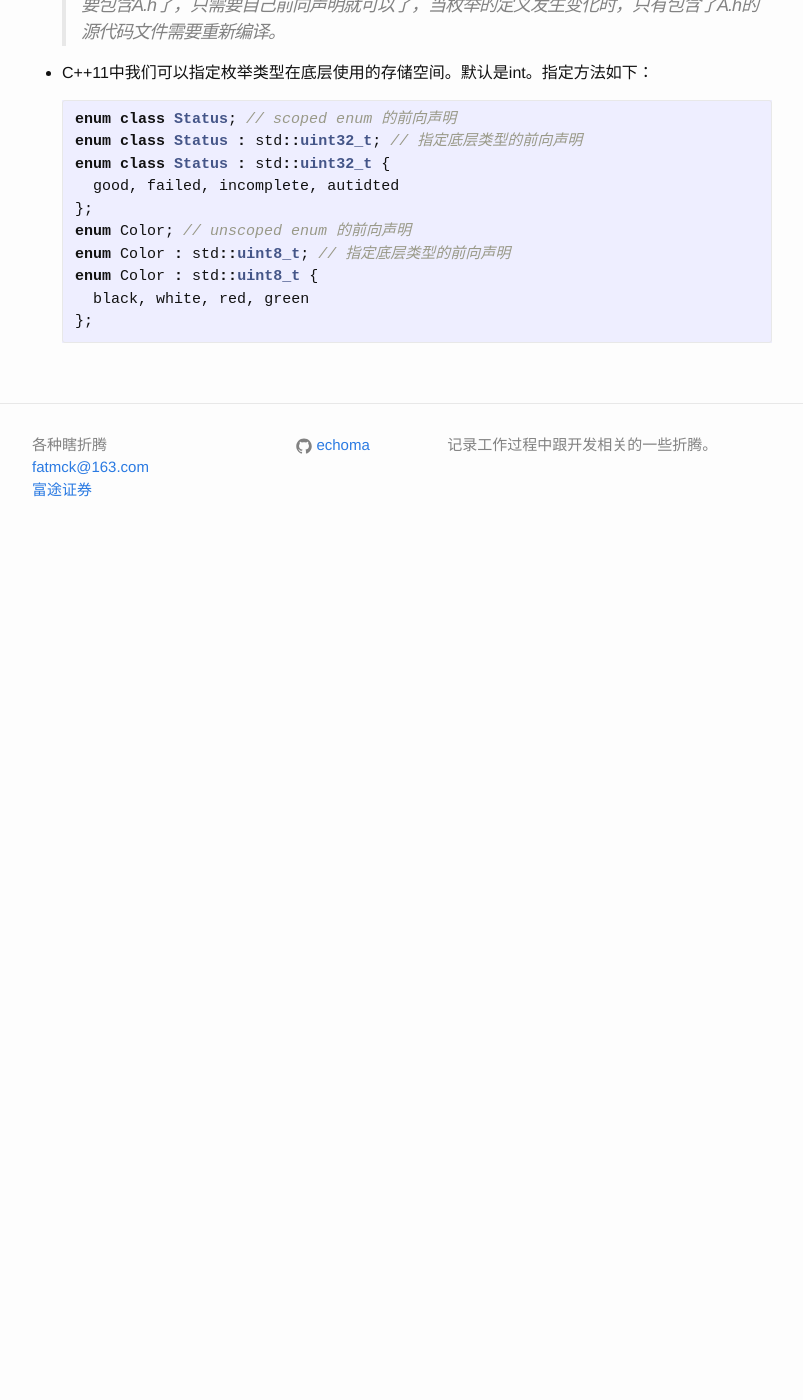
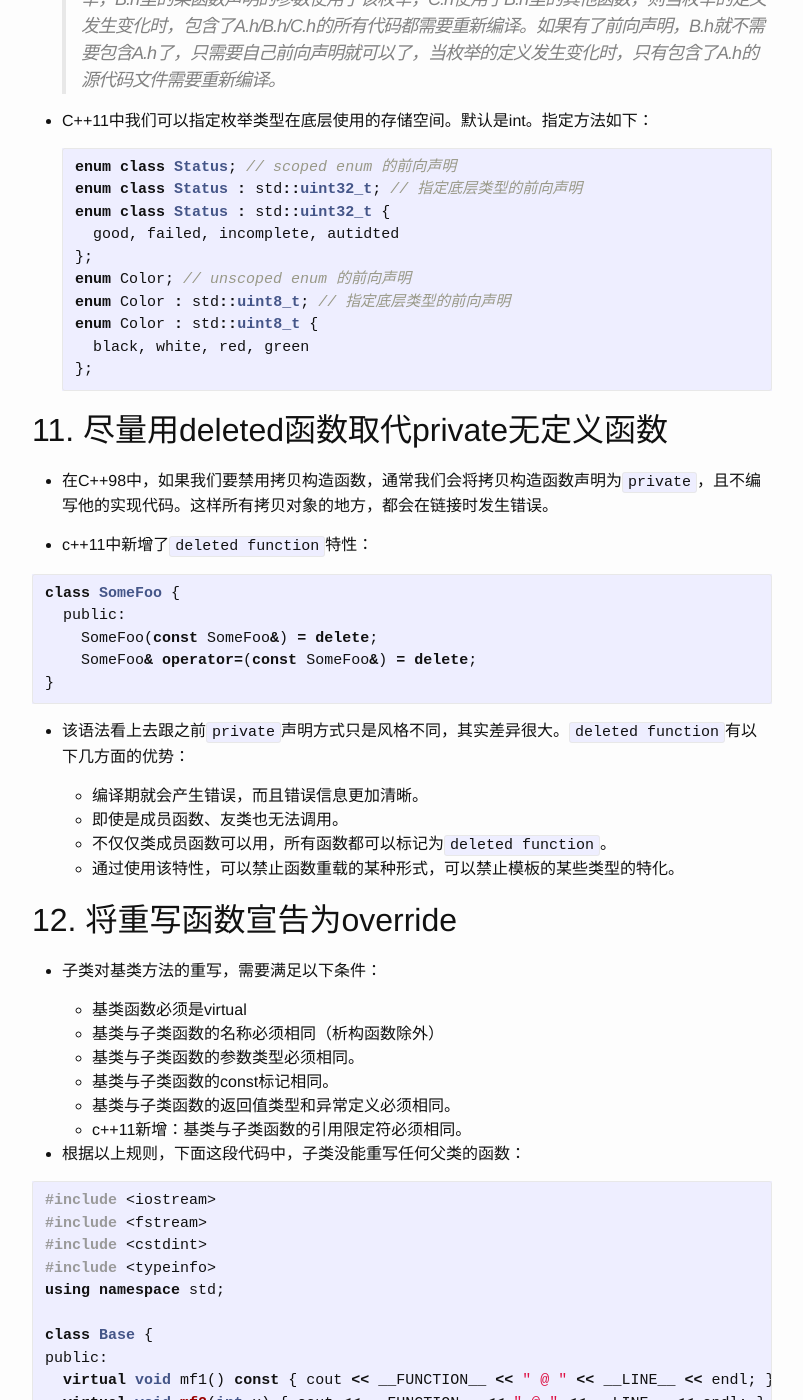
Before and after one commit to echoma/echoma.github.com, a Jekyll site: the page built from _posts/2017-03-30-effective-modern-cpp-chp03-moving-to-modern-cpp.markdown, in a window 1280 px wide and 1400 px high, scrolled down 4182 px. Shown: the whole window, without its empty margins (238-1041 px from the left). Built offline with Jekyll 4.4.1, drawn with Linux system fonts in a browser that asks for light colours; before the commit the page ends 4743 px from its top, so only the background shows below that; some of the changed text lies outside the part shown.

Commit message:
emc++ updated to No.12

````diff
--- a/_posts/2017-03-30-effective-modern-cpp-chp03-moving-to-modern-cpp.markdown
+++ b/_posts/2017-03-30-effective-modern-cpp-chp03-moving-to-modern-cpp.markdown
@@ -191,3 +191,74 @@ Color c = Color::black; // scoped enum必须使用Color::指明枚举类型
     black, white, red, green
   };
   ```
+
+## 11. 尽量用deleted函数取代private无定义函数
+
+* 在C++98中，如果我们要禁用拷贝构造函数，通常我们会将拷贝构造函数声明为`private`，且不编写他的实现代码。这样所有拷贝对象的地方，都会在链接时发生错误。
+
+* c++11中新增了`deleted function`特性：
+
+```c++
+class SomeFoo {
+  public:
+    SomeFoo(const SomeFoo&) = delete;
+    SomeFoo& operator=(const SomeFoo&) = delete;
+}
+```
+
+* 该语法看上去跟之前`private`声明方式只是风格不同，其实差异很大。`deleted function`有以下几方面的优势：
+
+  * 编译期就会产生错误，而且错误信息更加清晰。
+  * 即使是成员函数、友类也无法调用。
+  * 不仅仅类成员函数可以用，所有函数都可以标记为`deleted function`。
+  * 通过使用该特性，可以禁止函数重载的某种形式，可以禁止模板的某些类型的特化。
+
+## 12. 将重写函数宣告为override
+
+* 子类对基类方法的重写，需要满足以下条件：
+
+  * 基类函数必须是virtual
+  * 基类与子类函数的名称必须相同（析构函数除外）
+  * 基类与子类函数的参数类型必须相同。
+  * 基类与子类函数的const标记相同。
+  * 基类与子类函数的返回值类型和异常定义必须相同。
+  * c++11新增：基类与子类函数的引用限定符必须相同。
+
+* 根据以上规则，下面这段代码中，子类没能重写任何父类的函数：
+
+```c++
+#include <iostream>
+#include <fstream>
+#include <cstdint>
+#include <typeinfo>
+using namespace std;
+
+class Base {
+public:
+  virtual void mf1() const { cout << __FUNCTION__ << " @ " << __LINE__ << endl; }
+  virtual void mf2(int x) { cout << __FUNCTION__ << " @ " << __LINE__ << endl; }
+  virtual void mf3() & { cout << __FUNCTION__ << " @ " << __LINE__ << endl; }
+  virtual void mf4() const { cout << __FUNCTION__ << " @ " << __LINE__ << endl; }
+};
+
+class Derived: public Base {
+public:
+  virtual void mf1() { cout << __FUNCTION__ << " @ " << __LINE__ << endl; }
+  virtual void mf2(unsigned int x) { cout << __FUNCTION__ << " @ " << __LINE__ << endl; }
+  virtual void mf3() && { cout << __FUNCTION__ << " @ " << __LINE__ << endl; }
+  void mf4() const { cout << __FUNCTION__ << " @ " << __LINE__ << endl; }
+};
+
+int main()
+{
+    Base* b = new Derived();
+    b->mf4();
+    return 0;
+}
+```
+
+* 上面这段代码在大多数编译器都不会产生任何警告信息(echo:`g++5.4`开启`Wall`选项不会有任何告警信息)。而这样的代码可能根本不是开发人员的意图，开发人员可能想要重写。将函数声明为`override`，可以让编译器在未能成功重写的函数处给出错误。
+
+* `override`还有一个好处。我们修改基类的函数声明后，影响的范围在c++98时代是很难评估的，我们不知道哪些子类重写了该函数，只能靠全面的测试来排除。而有了`override`，编译器将为我们指出受影响的子类。
+
+* TODO：本章还有关于左值、右值的讨论，还没太看懂，以后看了右值+move语法后来补充。
````
